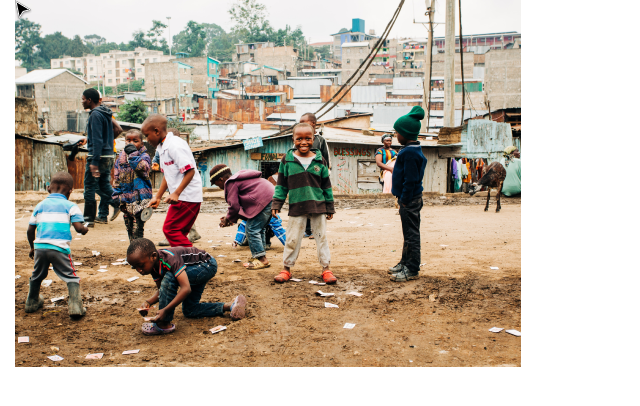
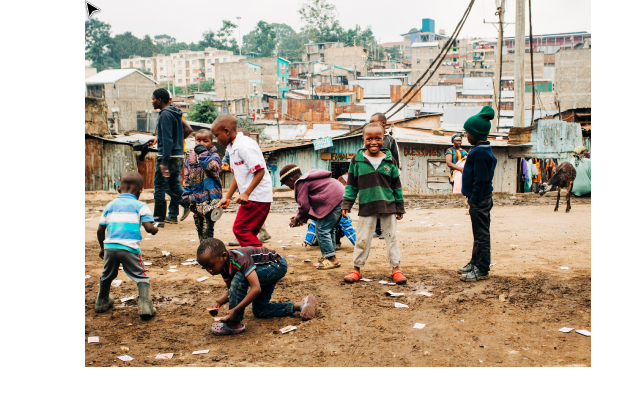
Before and after one commit to rodrigocampos3/projetorevirar, a plain HTML site: page index.html in a window 1280 px wide. Shown: the whole page, without its empty margins (0-640 px from the left). Drawn offline with nearby package versions, Linux system fonts and the light colour scheme.

```diff
--- a/index.html
+++ b/index.html
@@ -10,11 +10,11 @@
 </head>
 <body>
 
-    <section class="container-fluid">
+    <section class="container">
 
         <div class="row" id="sobre">
 
-            <div class="col-6">
+            <div class="col-12">
                 <img src="./img/meninos.png" alt="">
             </div>
 
```
